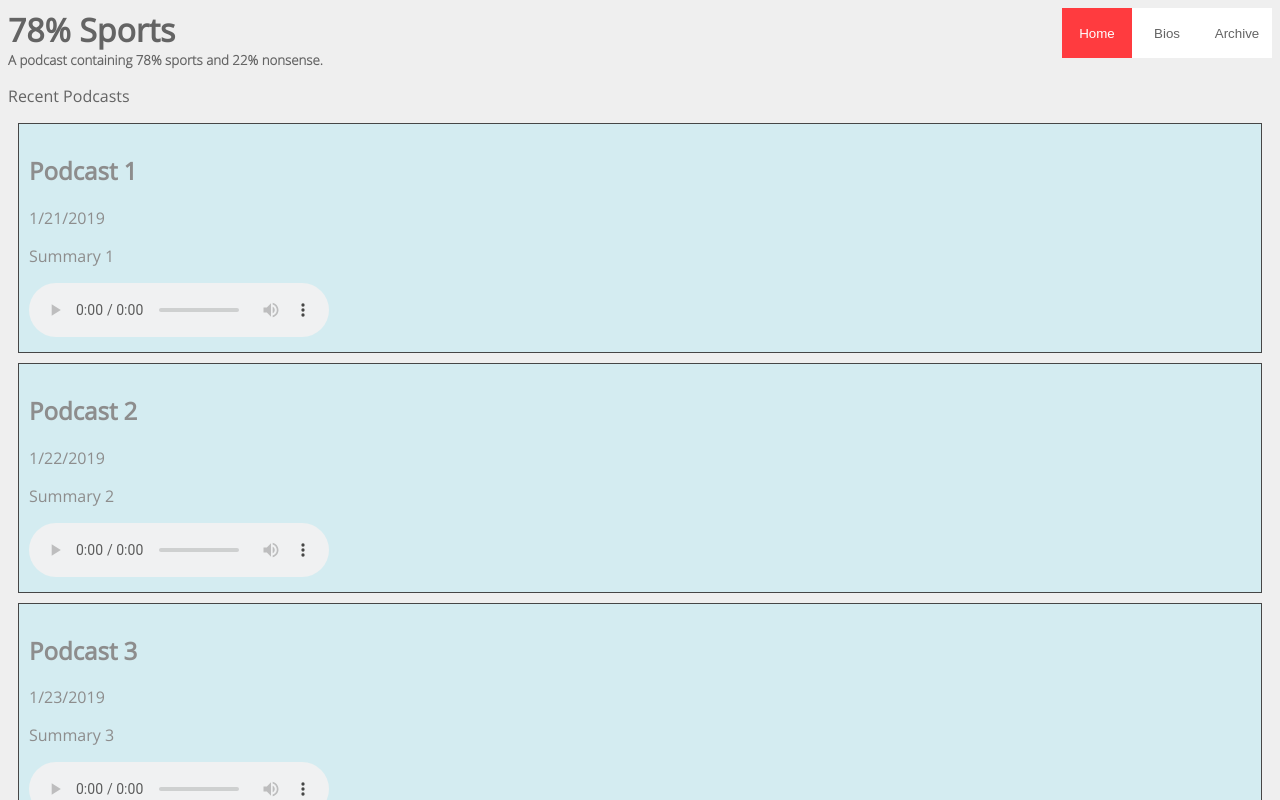
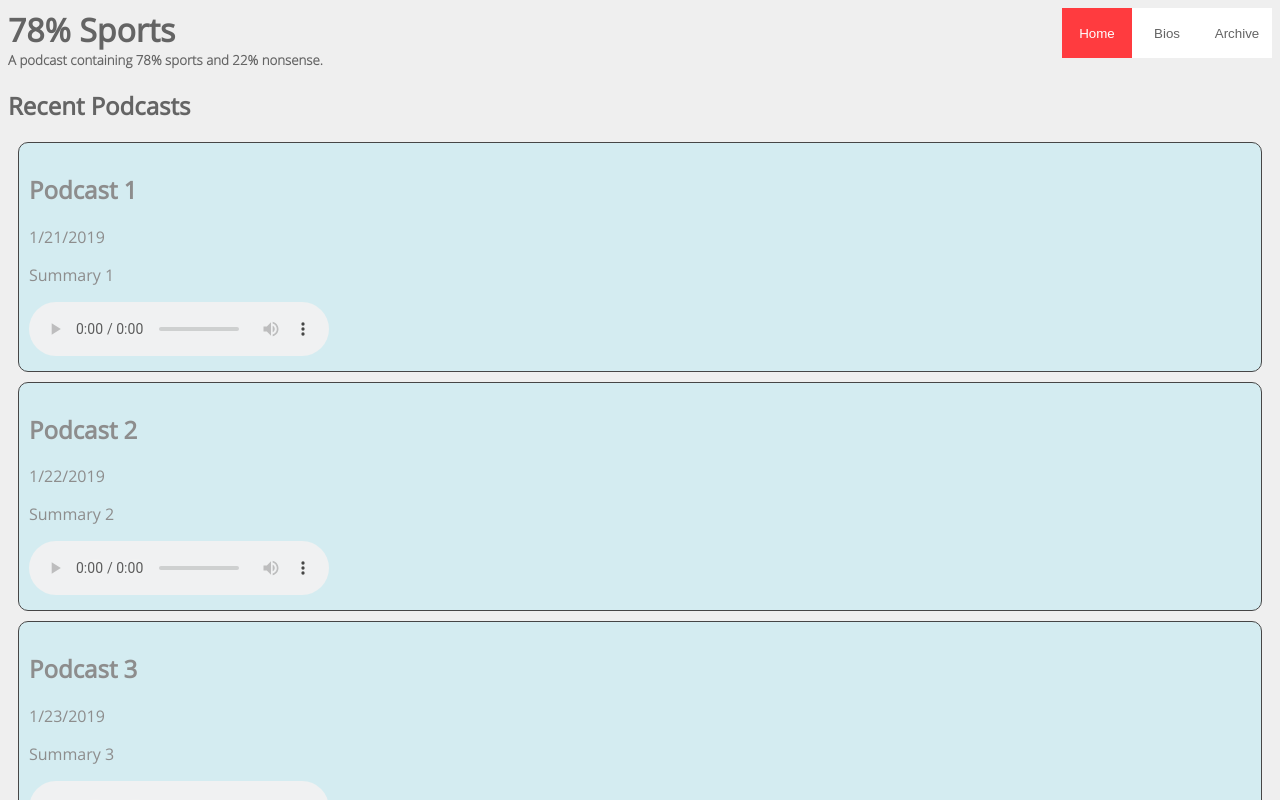
Before and after one commit to epatmalnieks/podcast, a Vue app: page /#/ in a window 1280 px wide. Shown: the top 800 px of the page. Built offline with nearby package versions, Linux system fonts and the light colour scheme.

Commit message:
Add podcast box component

```diff
--- /dev/null
+++ b/src/components/PodcastBox.vue
@@ -0,0 +1,30 @@
+<template>
+  <div class="podcastBox">
+    <h2>{{podcast.title}}</h2>
+    <p>{{podcast.date}}</p>
+    <p>{{podcast.summary}}</p>
+    <audio controls>
+      <source :src="podcast.src" type="audio/mpeg">
+    </audio>
+  </div>
+</template>
+
+<script>
+export default {
+  props: {
+    podcast: Object,
+  },
+  name: 'PodcastBox',
+};
+</script>
+
+<style lang="scss">
+.podcastBox {
+  border: 1px solid black;
+  margin: 10px;
+  padding: 10px;
+  background-color: #CAEBF2;
+  opacity: 0.7;
+  border-radius: 10px;
+}
+</style>
--- a/src/views/Archive.vue
+++ b/src/views/Archive.vue
@@ -1,14 +1,24 @@
 <template>
   <div>
-    <p>This is the archive.
-    </p>
+    <div v-for='(podcast, key) in allPodcasts' :key='key'>
+      <podcast-box :podcast="podcast"></podcast-box>
+    </div>
   </div>
 </template>
 
 <script>
+import podcastList from '@/assets/podcastList.json';
+import podcastBox from '@/components/PodcastBox.vue';
+
 export default {
   name: 'Archive',
-  methods: {
+  components: {
+    podcastBox,
+  },
+  data() {
+    return {
+      allPodcasts: podcastList.podcasts,
+    };
   },
 };
 </script>
--- a/src/views/Home.vue
+++ b/src/views/Home.vue
@@ -1,14 +1,9 @@
 <template>
 <div>
   <div>
-    <p>Recent Podcasts</p>
-    <div class='podcastBox' v-for='(podcast, key) in recentPodcasts' :key='key'>
-    <h2>{{podcast.title}}</h2>
-    <p>{{podcast.date}}</p>
-    <p>{{podcast.summary}}</p>
-    <audio controls>
-      <source :src="podcast.src" type="audio/mpeg">
-    </audio>
+    <h2>Recent Podcasts</h2>
+    <div v-for='(podcast, key) in recentPodcasts' :key='key'>
+      <podcast-box :podcast="podcast"></podcast-box>
     </div>
   </div>
 </div>
@@ -16,9 +11,13 @@
 
 <script>
 import podcastList from '@/assets/podcastList.json';
+import podcastBox from '@/components/PodcastBox.vue';
 
 export default {
   name: 'home',
+  components: {
+    podcastBox,
+  },
   data() {
     return {
       recentPodcasts: podcastList.podcasts.slice(0, 5),
@@ -28,21 +27,5 @@ export default {
 </script>
 
 <style lang="scss">
-.biosButton {
-color: #FFFFFF;
-background-color:#FF3B3F;
-}
 
-.archiveButton {
-color: #FFFFFF;
-background-color:#FF3B3F;
-}
-
-.podcastBox {
-  border: 1px solid black;
-  margin: 10px;
-  padding: 10px;
-  background-color: #CAEBF2;
-  opacity: 0.7;
-}
 </style>
```
